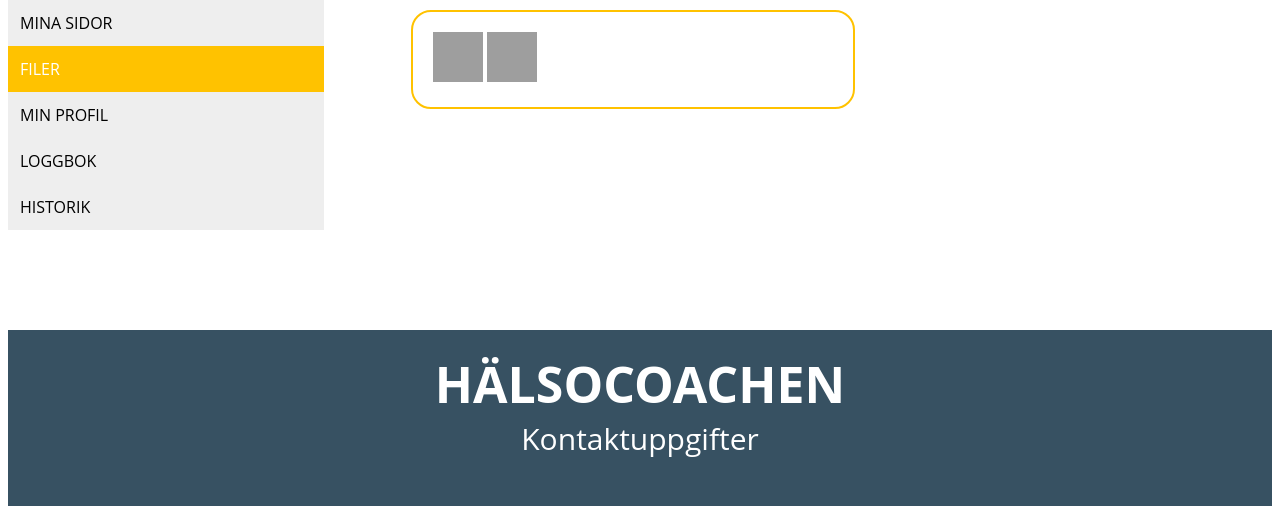
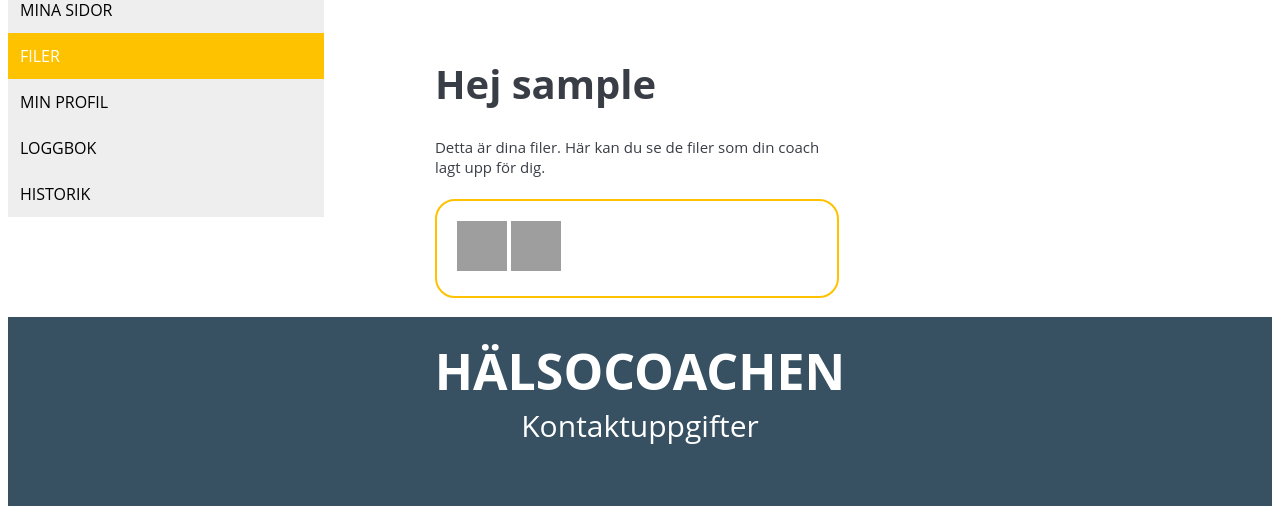
Before and after one commit to Jummis/Projektet, a PHP site: page /files.php in a window 1280 px wide. Shown: the part 314-820 px from the top of the page. Run offline with PHP 8.4, Linux system fonts and the light colour scheme; the visitor is signed in with stand-in values (Sample User, id 1); data that the repository does not hold is empty; grey boxes are pictures that could not be loaded.

Commit message:
files klas

```diff
--- a/files.php
+++ b/files.php
@@ -20,14 +20,15 @@
         </div>
 
 
-        <div id= "welcome">
+        <div id= "historik">
         <h1> Hej <?php echo $_SESSION['User']; ?> </h1>
         <p1> Detta är dina filer. Här kan du se de filer som din coach lagt upp för dig. </p1>
         <br><br>
 
-        <div id=fileContainer>
+        <div id = "fileContainer">
         <a href="http://gfit.se/downloads/12-veckors-traningsprogram.pdf"><img id=pdfIcon src="https://www.bitcodesoft.com/wp-content/uploads/2018/03/8-pdf.png"<br></a>
         <a href="http://gfit.se/downloads/12-veckors-traningsprogram.pdf"><img id=pdfIcon src="https://www.bitcodesoft.com/wp-content/uploads/2018/03/8-pdf.png"<br></a>
+        </div>
         </div>
 
 
--- a/main.css
+++ b/main.css
@@ -246,16 +246,12 @@
 }
 
 #historik{
-    text-align: center;
-    margin-top: 5%;
-    border-radius: 20px;
     padding: 20px;
-    position: relative;
-    width: 700px;
+    text-align: left;
+    width: 400px;
     margin-top: 10px;
     margin-left: auto;
-    margin-right: 10%;
-    border: 2px solid #FFC200;
+    margin-right: 33%;
     float: right;
 }
 
@@ -380,6 +376,7 @@
     padding-left: 20px;
     padding: 0;
     width: 25%;
+    margin-top: 6%;
     }
 
 .leftmenu a {
@@ -407,11 +404,7 @@
 #fileContainer{
     border-radius: 20px;
     padding: 20px;
-    text-align: left;
-    width: 400px;
-    margin-top: 10px;
-    margin-left: auto;
-    margin-right: 33%;
+    width: 90%;
     border: 2px solid #FFC200;
-    float: right;
+    float: center;
 }
```
Also changed, not shown: historik.php (+5 -4 lines).
